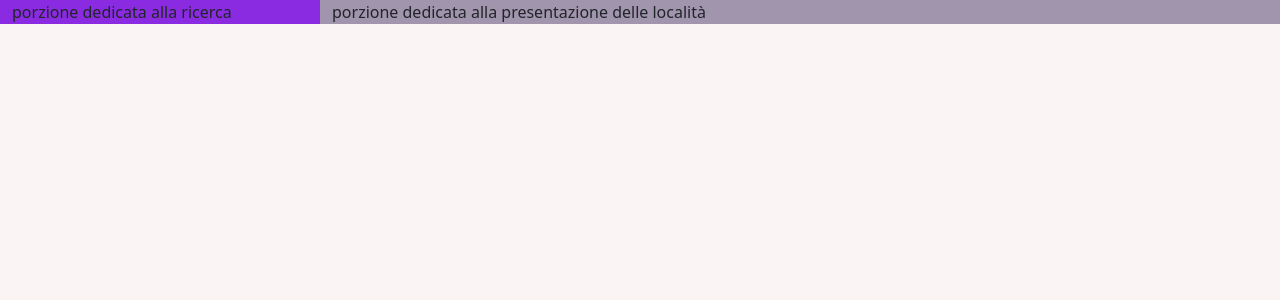
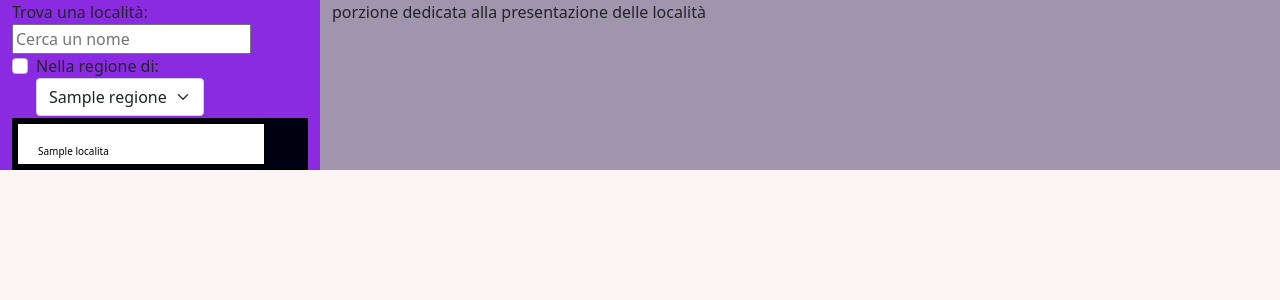
Before and after one commit to MaximLobovsky/TurismoLento, a Flask app: template templates/localita.html in a window 1280 px wide. Shown: the part 56-356 px from the top of the page. Run offline with Flask 2, Linux system fonts and the light colour scheme; the template is opened without the code that fills it: most values are stand-ins (such as "Sample title", 1, 10 or a date in 2020).

Commit message:
categorizzato meglio, introdotto select regione

```diff
--- a/server.py
+++ b/server.py
@@ -8,7 +8,7 @@ import gspread
 # Service client credential from oauth2client
 from oauth2client.service_account import ServiceAccountCredentials
 import json
-
+from collections import namedtuple
 
 def get_sheet_values():
     # Create scope
@@ -26,15 +26,30 @@ def get_sheet_values():
 # create the flask application
 app = Flask(__name__)
 
+def get_lista_località():
+    lista = get_sheet_values()
+    #Localita con la maiuscola è la classe (si in python si può assegnare una classe con =)
+    Localita = namedtuple('localita', lista[0])
+    #localita con la minuscola è un istanza della classe
+
+    #map è una funzione che prende due parametri, la prima è una funzione, la seconda è una lista. Esegue quella funzione su ogni lista e la restituisce modificata.
+    # localita è una lista di classi che hanno come attributi i campi della riga 0
+    localita = map(lambda l: Localita(*l), lista[1:])
+    return list(localita)
+
+
+def get_nomi_regioni(listona):
+    regioni = map(lambda l: l.regione, listona)
+    return set(regioni)
+
 
 @app.route('/')
 def hello():
 
-    elements = get_sheet_values()
-    # with open('test.json', 'w') as f:
-    #     json.dump(elements, f, indent=4)
-
-    return render_template('localita.html', num_element_lista=range(len(elements) - 1), data=elements)
+    elements = get_lista_località()
+    regioni = get_nomi_regioni(elements)
+    print(elements)
+    return render_template('localita.html', data=elements, regioni=regioni)
 
 
 @app.route('/calculus', methods=['post'])
--- a/static/style.css
+++ b/static/style.css
@@ -17,7 +17,7 @@ body
     background-color: rgb(0, 0, 19);
     color: white;
     border: 2px solid black;
-    width: 30%;
+    width: 100%;
 }
 
 .single_list_item
@@ -25,7 +25,7 @@ body
     display: flex;
     background-color: rgb(255, 255, 255);
     color: black;
-    font-size: 20px;
+    font-size: 10px;
     border: 2px solid black;
     margin: 2px;
     padding: 20px;
--- a/templates/localita.html
+++ b/templates/localita.html
@@ -7,7 +7,44 @@
 {% block content %}
     <div class="row">
       <div class="col-sm-3" style="background-color: blueviolet;">
-        porzione dedicata alla ricerca
+        Trova una località:
+
+        <input type="text" id="barra-ricerca" onkeyup="ricerca('barra-ricerca', 'outer_list')" placeholder="Cerca un nome">
+
+        <div class="form-check">
+          <input class="form-check-input" type="checkbox" value="" id="enable_regione_search">
+          <label class="form-check-label" for="enable_regione_search">
+            Nella regione di:
+
+            <select class="form-select" aria-label="Default select example">
+              {% for regione in regioni %}
+                <option value="{{regione}}">{{regione}}</option>
+              {% endfor %}
+            </select>
+
+          </label>
+        </div>
+
+        <div class="outer_list" id="list_container">
+            {% for localita in data %}
+                <div class="single_list_item"
+                     id="single_list_item_{{localita.id}}"
+                     onmouseover="play_sound('sound_tiup_{{localita.id}}')"
+                     onmousedown="play_sound('sound_wew_{{localita.id}}')" >
+
+                    <audio id="sound_tiup_{{localita.id}}">
+                        <source src="{{url_for('static', filename='tiup.mp3')}}" type="audio/mpeg">
+                    </audio>
+                    <audio id="sound_wew_{{localita.id}}">
+                        <source src="{{url_for('static', filename='wew.mp3')}}" type="audio/mpeg">
+                    </audio>
+                    {{localita.nome}}
+
+                </div>
+            {% endfor %}
+        </div>
+
+
       </div>
       <div class="col-sm-9" style="background-color: rgb(161, 148, 173);">
         porzione dedicata alla presentazione delle località
```
Also changed, not shown: other parts of static/style.css (+1 -1 lines).
